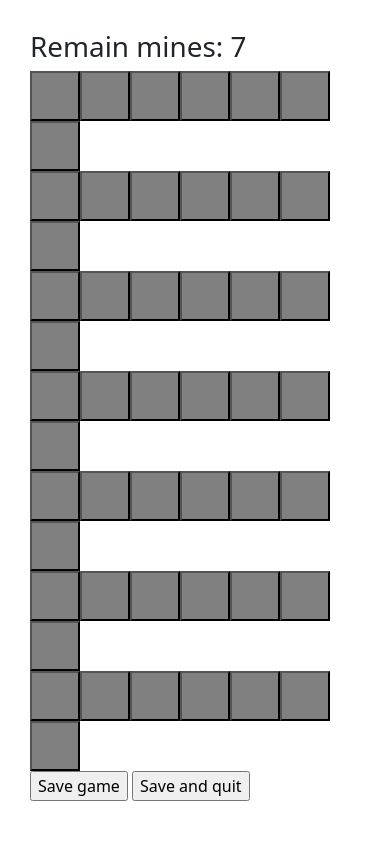
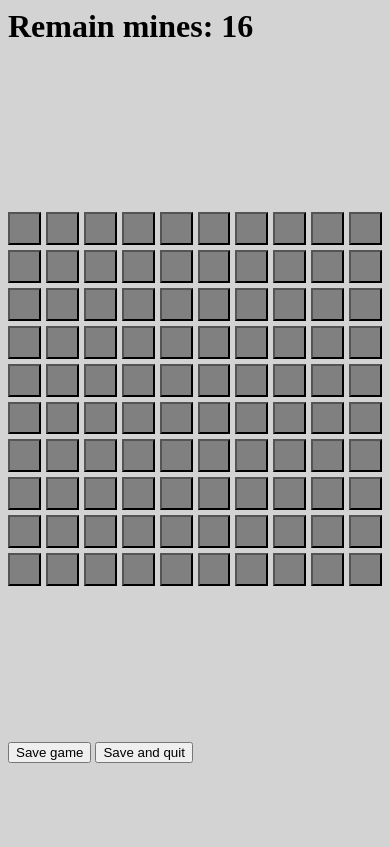
Before and after one commit to TheKornelM/Minesweeper-PHP, a PHP site: page /play.html in a window 390 px wide. After the commit the page ends 763 px from the top, so only its background shows below. Run offline with PHP 8.4, Linux system fonts and the light colour scheme.

Commit message:
Responsive design
WIP because container's VH is too much for mobile phones

```diff
--- a/index.html
+++ b/index.html
@@ -1,5 +1,5 @@
 <!DOCTYPE html>
-<html lang="en" data-theme="dark">
+<html lang="en">
     <head>
         <meta charset="UTF-8" />
         <meta name="viewport" content="width=device-width, initial-scale=1.0" />
--- a/play.html
+++ b/play.html
@@ -2,25 +2,15 @@
     <head>
         <title>Minesweeper by TheKornel</title>
         <script src="./src/PlayMain.js" type="module"></script>
-        <link
-            href="https://cdn.jsdelivr.net/npm/bootstrap@5.3.3/dist/css/bootstrap.min.css"
-            rel="stylesheet"
-            integrity="sha384-QWTKZyjpPEjISv5WaRU9OFeRpok6YctnYmDr5pNlyT2bRjXh0JMhjY6hW+ALEwIH"
-            crossorigin="anonymous"
-        />
-        <link rel="stylesheet" href="./style/mainpage.css" />
-        <script
-            src="https://cdn.jsdelivr.net/npm/bootstrap@5.3.3/dist/js/bootstrap.bundle.min.js"
-            integrity="sha384-YvpcrYf0tY3lHB60NNkmXc5s9fDVZLESaAA55NDzOxhy9GkcIdslK1eN7N6jIeHz"
-            crossorigin="anonymous"
-        ></script>
         <link rel="stylesheet" href="./style/game.css" />
     </head>
 
     <body>
         <main>
             <h1 id="remain-fields"></h1>
-            <div id="content"></div>
+            <div id="container">
+                <div id="content"></div>
+            </div>
             <form>
                 <input type="button" id="save-game" value="Save game" />
                 <input type="button" id="save-quit" value="Save and quit" />
--- a/src/BoardView.js
+++ b/src/BoardView.js
@@ -27,6 +27,8 @@ export default class BoardView {
     drawTable() {
         this.#printRemainFields();
         let p = document.getElementById("content");
+        p.style.gridTemplateColumns = `repeat(${this.board.size}, 1fr)`;
+        p.style.gridTemplateRows = `repeat(${this.board.size}, 1fr)`;
         for (let i = 0; i < this.board.size; i++) {
             for (let j = 0; j < this.board.size; j++) {
                 let btn = document.createElement("input");
@@ -44,7 +46,7 @@ export default class BoardView {
                 }
                 p.appendChild(btn);
             }
-            p.append(document.createElement("br"));
+            //p.append(document.createElement("br"));
         }
     }
 
--- a/src/HomeMain.js
+++ b/src/HomeMain.js
@@ -27,7 +27,7 @@ function printSaves() {
         save.className = "row save";
 
         let saveNameDiv = document.createElement("div");
-        saveNameDiv.className = "col-md-3 col-sm-8";
+        saveNameDiv.className = "col-md-6";
 
         // Print save names
 
@@ -41,7 +41,7 @@ function printSaves() {
         // Print save delete buttons
 
         let deleteDiv = document.createElement("div");
-        deleteDiv.className = "col-md-1 col-sm-4";
+        deleteDiv.className = "col-md-6";
 
         let deleteButton = document.createElement("input");
         deleteButton.type = "button";
--- a/src/SaveGame.js
+++ b/src/SaveGame.js
@@ -37,7 +37,7 @@ export function loadGame() {
     let games = parseGames();
 
     if (!id) {
-        return new Minesweeper(7);
+        return new Minesweeper(10);
     }
 
     if (isNaN(id) || id < 1 || id > games.length) {
--- a/style/game.css
+++ b/style/game.css
@@ -1,10 +1,53 @@
-#content input[type=button] {
+/*#content input[type=button] {
     width: 5%;
     min-width: 50px;
     aspect-ratio: 1;
     font-weight: bold;
 }
+*/
 
+/*
+Should calculate height vh in JS
+*/
+
+#container {
+    padding: 0 0 10px 0;
+    display: flex;
+    align-items: center;
+    height: 80vh;
+    width: 100%;
+    box-sizing: border-box;
+}
+
+#content {
+    display: grid;
+    gap: 5px;
+    width: 100%;
+    max-width: 80vh;
+    max-height: 80vh;
+    aspect-ratio: 1;
+}
+
+#content input[type=button] {
+    width: 100%;
+    height: auto;
+    font-size: calc(10px + 1vw);
+    aspect-ratio: 1 / 1;
+    box-sizing: border-box;
+    text-align: center;
+}
+
+/* Responsive adjustments for smaller screens */
+@media (max-width: 768px) {
+    #content {
+        grid-template-columns: repeat(4, 1fr);
+        grid-template-rows: repeat(auto-fill, minmax(1fr));
+    }
+
+    #content input[type=button] {
+        font-size: calc(8px + 1vw);
+    }
+}
 html {
     background-color: lightgray;
 }
--- a/style/mainpage.css
+++ b/style/mainpage.css
@@ -1,19 +1,5 @@
-[data-theme="dark"]{
-    --primary-color: #0579cc;
-    --primary-border-color: #015da0;
-    --secondary-color: white;
-    --font-color: #e1e1ff;
-    --bg-color: #161616;
-}
-
-.save{
+.save {
     padding: 10px;
-    margin: 10px;
-    border-radius: 10px;
-}
-
-.save input[type="button"]{
-    float: right;
 }
 
 main {
```
